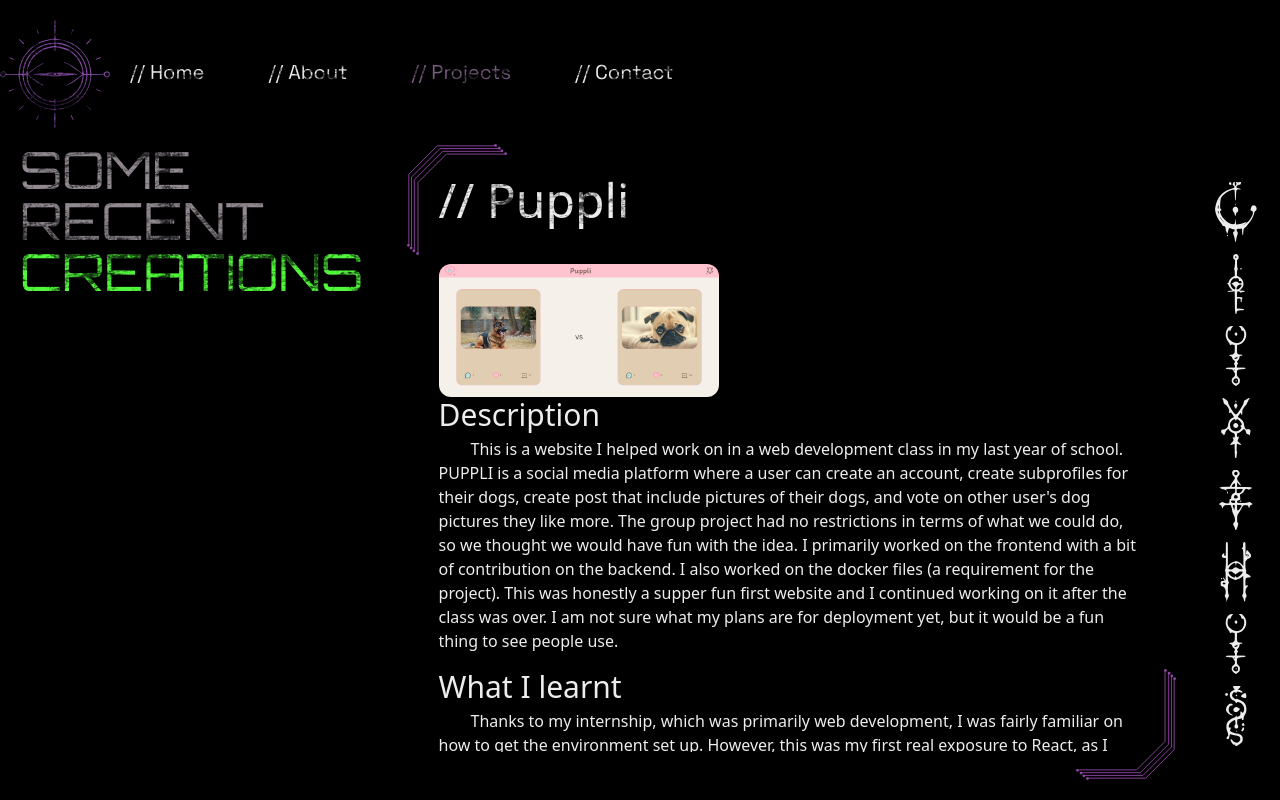
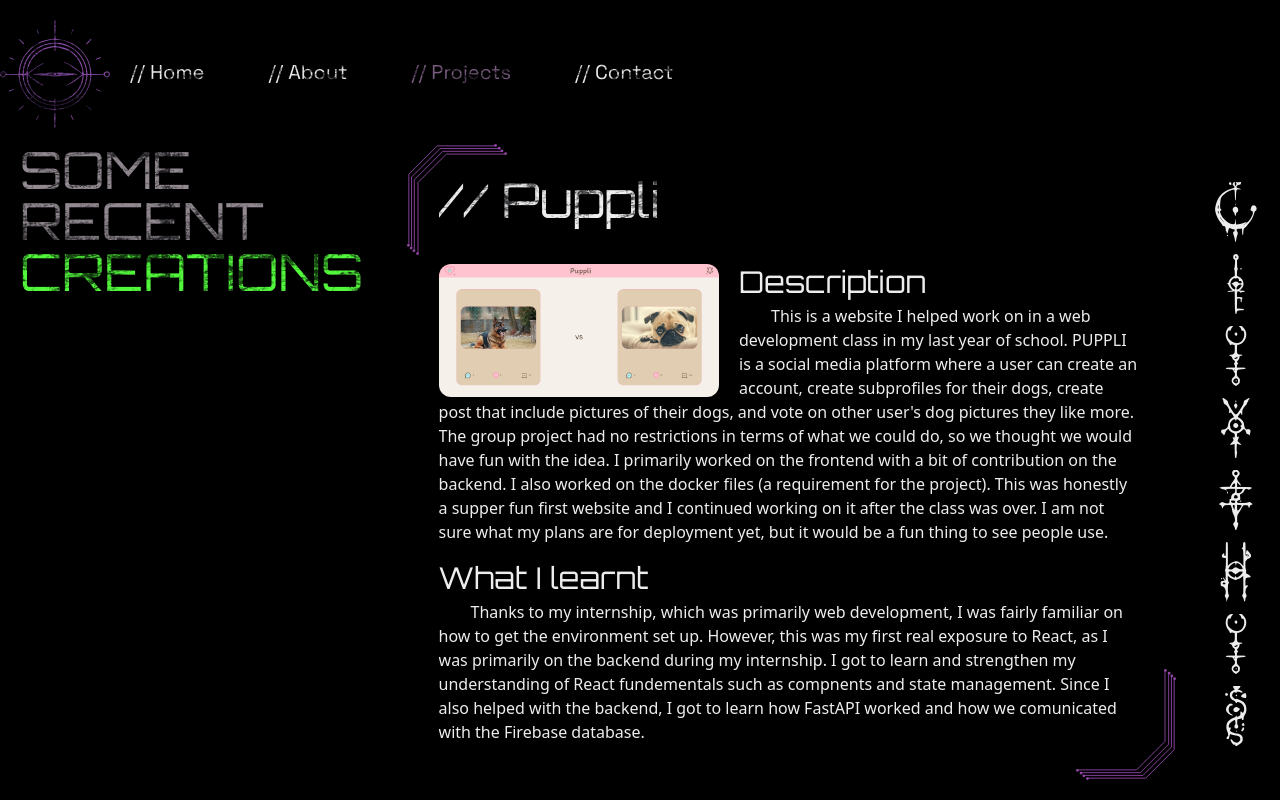
Before and after one commit to DavidJamesAdam/davidjamesadam.github.io, a Next.js app: page /projects in a window 1280 px wide. Built offline with nearby package versions, Linux system fonts and the light colour scheme; no server answers; a web font is replaced by a local one.

Commit message:
Updated h2 and h3 fonts and fixed text in cards

```diff
--- a/src/app/components/card/Card.tsx
+++ b/src/app/components/card/Card.tsx
@@ -28,6 +28,7 @@ export default function Card({
         <h2 className="weathered-effect mb-5">{title}</h2>
       </div>
       <div className="flex flex-col my-5 mr-2 flex-1 min-h-0 md:overflow-y-auto">
+        <div>
         {video ? (
           <video className="md:w-[40%] float-left mr-5 rounded-xl" controls>
             <source src={video} type="video/mp4" />
@@ -69,6 +70,7 @@ export default function Card({
             Repo
           </Link>
         </div>
+        </div>
       </div>
     </div>
   );
--- a/src/app/globals.css
+++ b/src/app/globals.css
@@ -42,6 +42,11 @@ section {
 
   h2 {
     @apply md:text-5xl text-2xl;
+    font-family: var(--font-orbitron);
+  }
+
+  h3 {
+    font-family: var(--font-orbitron);
   }
 }
 
```
